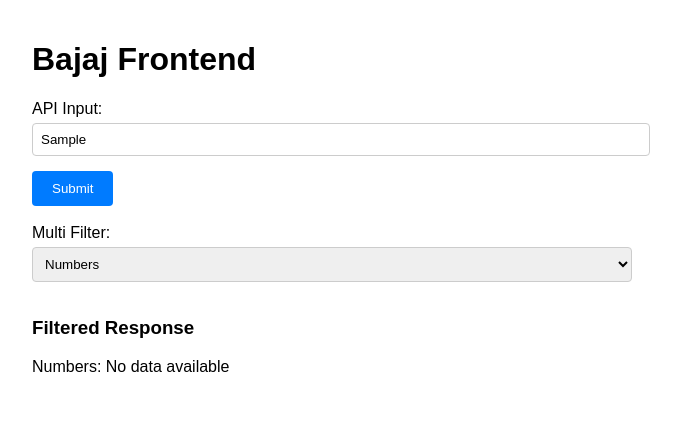
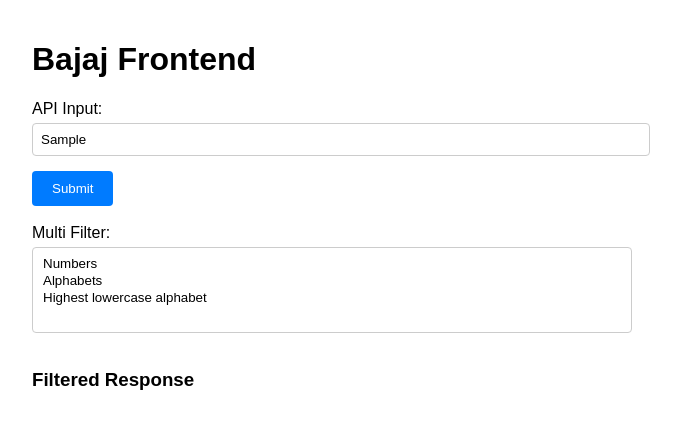
Before and after one commit to Sanjaykrishnaa/frontend_bajaj, a React (Create React App) app: page / in a window 1280 px wide. Both pictures are taken after typing "Sample" into the empty fields and a click on the button "Submit". Shown: the top 428 px of the page, without its empty margins (308-989 px from the left). Built offline with nearby package versions, Linux system fonts and the light colour scheme.

Commit message:
Update App.js

```diff
--- a/src/App.js
+++ b/src/App.js
@@ -5,14 +5,18 @@
 const App = () => {
   const [input, setInput] = useState('');
   const [response, setResponse] = useState(null);
-  const [selectedOption, setSelectedOption] = useState('Numbers');
+  const [selectedOptions, setSelectedOptions] = useState([]);
 
   const handleInputChange = (event) => {
     setInput(event.target.value);
   };
 
   const handleSelectChange = (event) => {
-    setSelectedOption(event.target.value);
+    const { options } = event.target;
+    const selected = Array.from(options)
+      .filter(option => option.selected)
+      .map(option => option.value);
+    setSelectedOptions(selected);
   };
 
   const handleSubmit = async (event) => {
@@ -35,15 +39,17 @@
     const data = {
       Numbers: numbers,
       Alphabets: alphabets,
-      'Highest lowercase alphabet': highest_lowercase_alphabet
+      'Highest lowercase alphabet': highest_lowercase_alphabet,
     };
 
     return (
       <div>
         <h3>Filtered Response</h3>
-        <p>
-          {selectedOption}: {data[selectedOption]?.join(', ') || 'No data available'}
-        </p>
+        {selectedOptions.map((option, index) => (
+          <p key={index}>
+            {option}: {data[option]?.join(', ') || 'No data available'}
+          </p>
+        ))}
       </div>
     );
   };
@@ -68,7 +74,7 @@
       <br />
       <label>
         Multi Filter:
-        <select onChange={handleSelectChange}>
+        <select multiple={true} onChange={handleSelectChange}>
           <option value="Numbers">Numbers</option>
           <option value="Alphabets">Alphabets</option>
           <option value="Highest lowercase alphabet">Highest lowercase alphabet</option>
```
